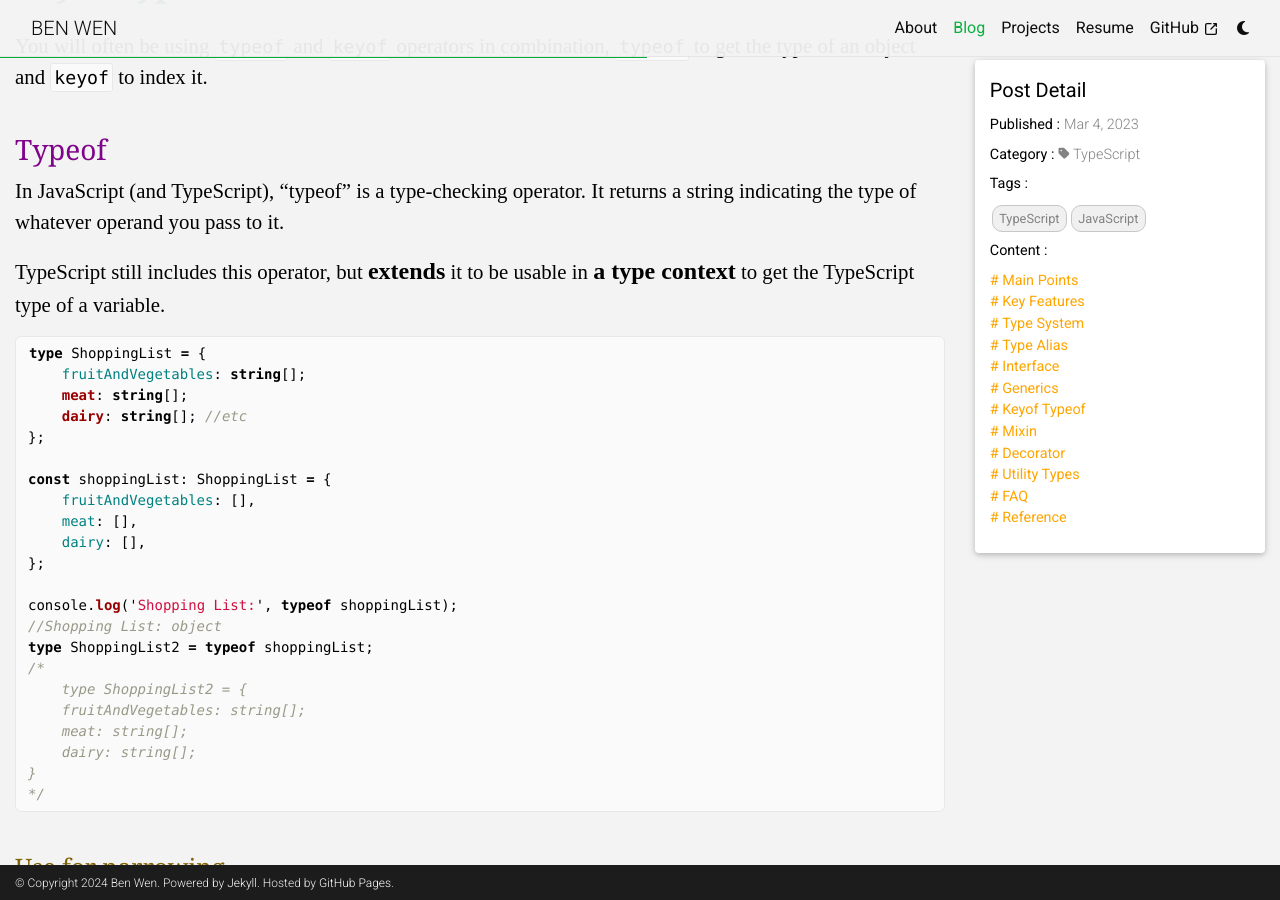
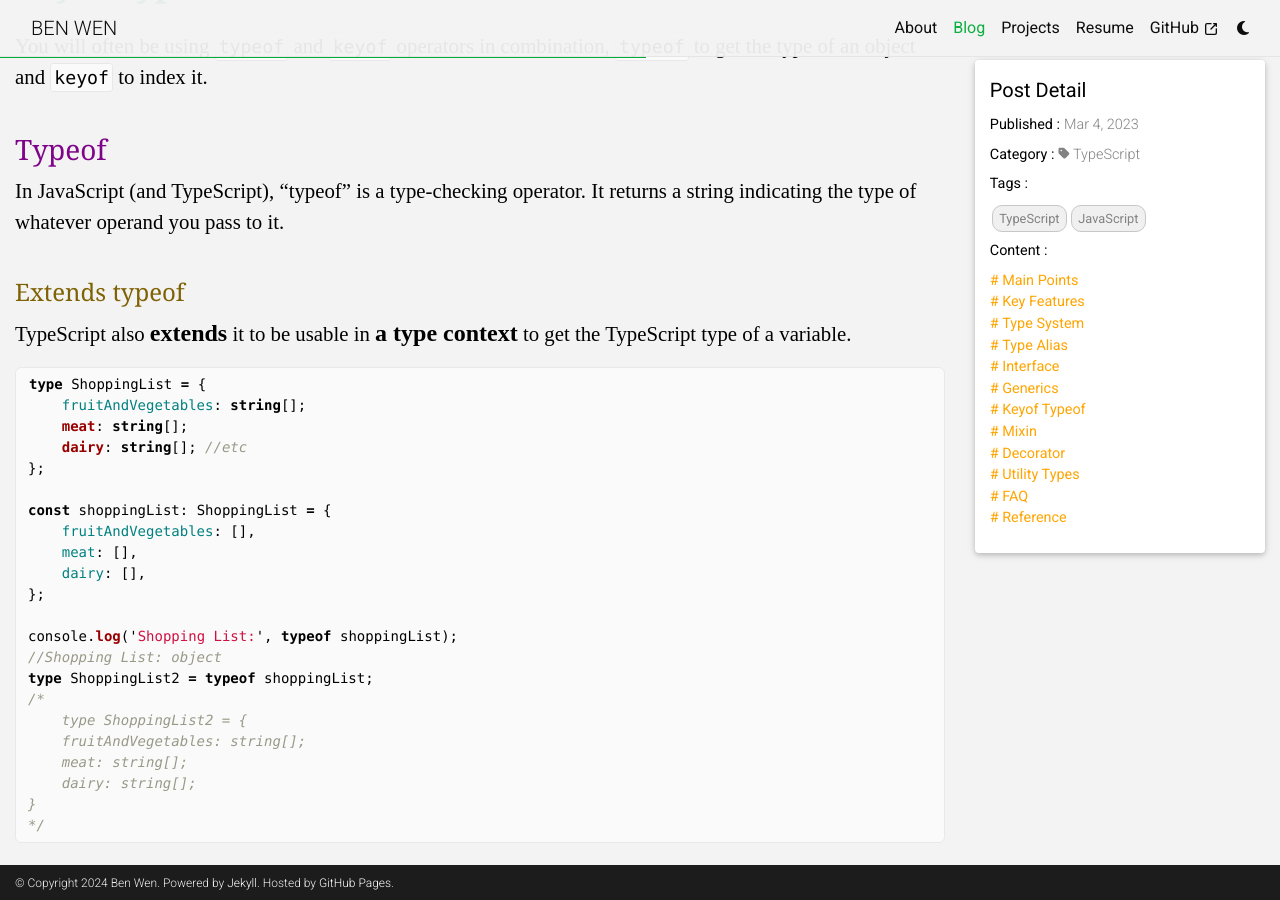
Before and after one commit to benwzj/benwzj.github.io, a Jekyll site: the page built from _posts/2023-03-04-ts.md, in a window 1280 px wide and 900 px high, scrolled down 12401 px. Built offline with Jekyll 4.4.1, drawn with Linux system fonts in a browser that asks for light colours; comment, search, counter and statistics services are not loaded.

````diff
--- a/_posts/2023-03-04-ts.md
+++ b/_posts/2023-03-04-ts.md
@@ -468,7 +468,8 @@
 
 In JavaScript (and TypeScript), "typeof" is a type-checking operator. It returns a string indicating the type of whatever operand you pass to it.
 
-TypeScript still includes this operator, but **extends** it to be usable in **a type context** to get the TypeScript type of a variable.
+#### Extends typeof
+TypeScript also **extends** it to be usable in **a type context** to get the TypeScript type of a variable.
 
 ```ts
 type ShoppingList = {
@@ -494,6 +495,7 @@
 }
 */
 ```
+
 #### Use for narrowing
 We'll deal with the first case, strings:
 ```ts
````
Also changed, not shown: _posts/2023-10-15-react-state.md (+1 -0 lines).
